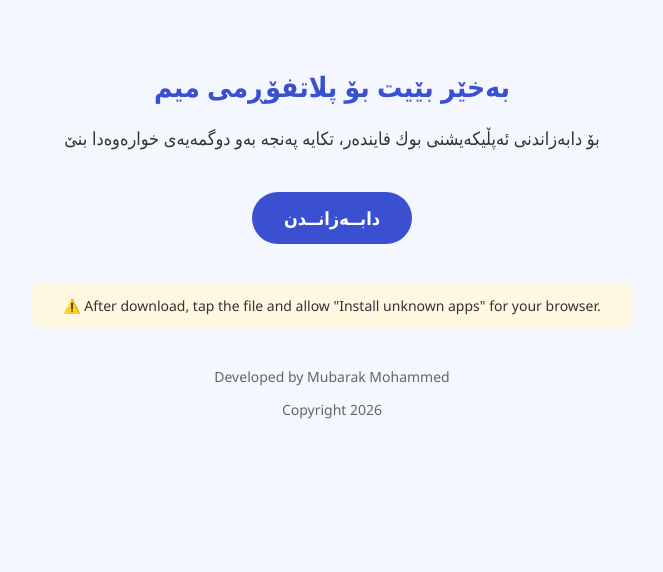
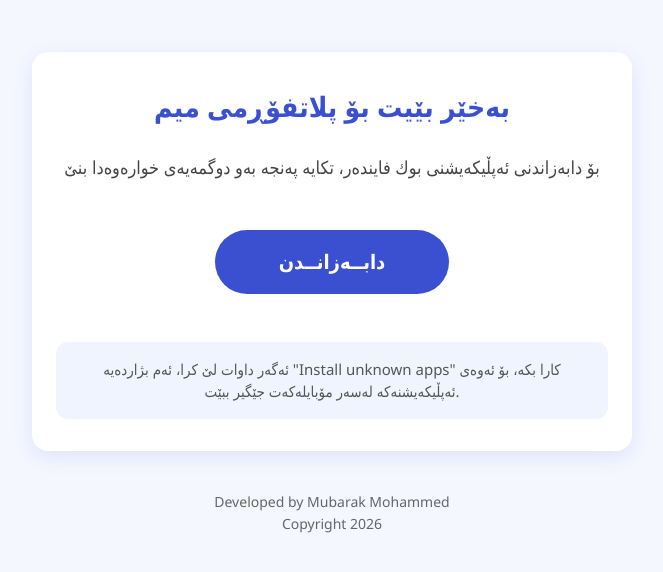
Before and after one commit to meem-platform/bookfinder, a plain HTML site: page index.html in a window 1280 px wide. Shown: the whole page, without its empty margins (308-971 px from the left). Drawn offline with Linux system fonts and the light colour scheme; a web font is replaced by a local one.

```diff
--- a/index.html
+++ b/index.html
@@ -4,71 +4,124 @@
   <meta charset="UTF-8" />
   <meta name="viewport" content="width=device-width, initial-scale=1.0"/>
   <title>BookFinder – Academic Book Finder</title>
+  <link href="https://fonts.googleapis.com/css2?family=Unikurd+Jino&display=swap" rel="stylesheet">
   <style>
-    @import url('https://fonts.googleapis.com/css2?family=Unikurd+Jino&display=swap');
+    * {
+      margin: 0;
+      padding: 0;
+      box-sizing: border-box;
+    }
 
     body {
       font-family: 'Segoe UI', Tahoma, sans-serif;
-      text-align: center;
-      padding: 40px 20px;
       background: #f5f7ff;
       color: #333;
+      padding: 20px;
+      line-height: 1.6;
     }
+
     .container {
       max-width: 600px;
       margin: 0 auto;
     }
+
+    .card {
+      background: white;
+      border-radius: 16px;
+      box-shadow: 0 6px 20px rgba(58, 80, 209, 0.12);
+      padding: 32px 24px;
+      margin-top: 32px;
+      text-align: center;
+    }
+
     h1 {
-      color: #3A50D1;
       font-family: 'Unikurd Jino', 'Segoe UI', Tahoma, sans-serif;
       font-size: 28px;
-      margin-bottom: 20px;
+      color: #3A50D1;
+      margin-bottom: 24px;
     }
+
     .kurdish-text {
       font-family: 'Unikurd Jino', 'Segoe UI', Tahoma, sans-serif;
       font-size: 18px;
-      margin: 20px 0;
-      line-height: 1.5;
+      margin: 24px 0;
+      line-height: 1.6;
+      color: #444;
     }
+
     .download-btn {
       display: inline-block;
-      margin: 20px 0;
-      padding: 14px 32px;
+      margin: 24px 0;
+      padding: 16px 64px; /* Increased horizontal padding for longer button */
       background: #3A50D1;
       color: white;
       text-decoration: none;
       border-radius: 50px;
-      font-size: 18px;
+      font-size: 20px;
       font-weight: bold;
       font-family: 'Unikurd Jino', 'Segoe UI', Tahoma, sans-serif;
+      transition: background 0.3s ease;
     }
+
     .download-btn:hover {
       background: #2a3db5;
     }
+
     .note {
-      background: #fff8e1;
-      padding: 12px;
-      border-radius: 8px;
-      margin-top: 20px;
-      font-size: 14px;
+      background: #f0f4ff;
+      padding: 16px;
+      border-radius: 12px;
+      margin-top: 24px;
+      font-family: 'Unikurd Jino', 'Segoe UI', Tahoma, sans-serif;
+      font-size: 15px;
+      color: #555;
+      line-height: 1.5;
     }
+
     .footer {
       margin-top: 40px;
       font-size: 14px;
       color: #666;
+      text-align: center;
+    }
+
+    @media (max-width: 480px) {
+      .card {
+        padding: 24px 16px;
+      }
+
+      h1 {
+        font-size: 24px;
+      }
+
+      .kurdish-text {
+        font-size: 16px;
+      }
+
+      .download-btn {
+        padding: 14px 48px;
+        font-size: 18px;
+      }
+
+      .note {
+        font-size: 14px;
+        padding: 12px;
+      }
     }
   </style>
 </head>
 <body>
   <div class="container">
-    <h1>بەخێر بێیت بۆ پلاتفۆڕمی میم</h1>
+    <div class="card">
+      <h1>بەخێر بێیت بۆ پلاتفۆڕمی میم</h1>
 
-    <div class="kurdish-text">بۆ دابەزاندنی ئەپڵیکەیشنی بوك فایندەر، تکایە پەنجە بەو دوگمەیەی خوارەوەدا بنێ</div>
+      <div class="kurdish-text">بۆ دابەزاندنی ئەپڵیکەیشنی بوك فایندەر، تکایە پەنجە بەو دوگمەیەی خوارەوەدا بنێ</div>
 
-    <a href="https://drive.google.com/uc?export=download&id=1JHEg6MDppQQu-_w1m-QWjLCLMgp0rHyI  " class="download-btn">دابــەزانــدن</a>
+      <a href="https://drive.google.com/uc?export=download&id=1JHEg6MDppQQu-_w1m-QWjLCLMgp0rHyI" class="download-btn">دابــەزانــدن</a>
 
-    <div class="note">
-      ⚠️ After download, tap the file and allow "Install unknown apps" for your browser.
+      <div class="note">
+        ئەگەر داوات لێ کرا، ئەم بژاردەیە "Install unknown apps" کارا بکە، بۆ ئەوەی ئەپڵیکەیشنەکە لەسەر مۆبایلەکەت جێگیر ببێت.
+      </div>
     </div>
 
     <div class="footer">
```
